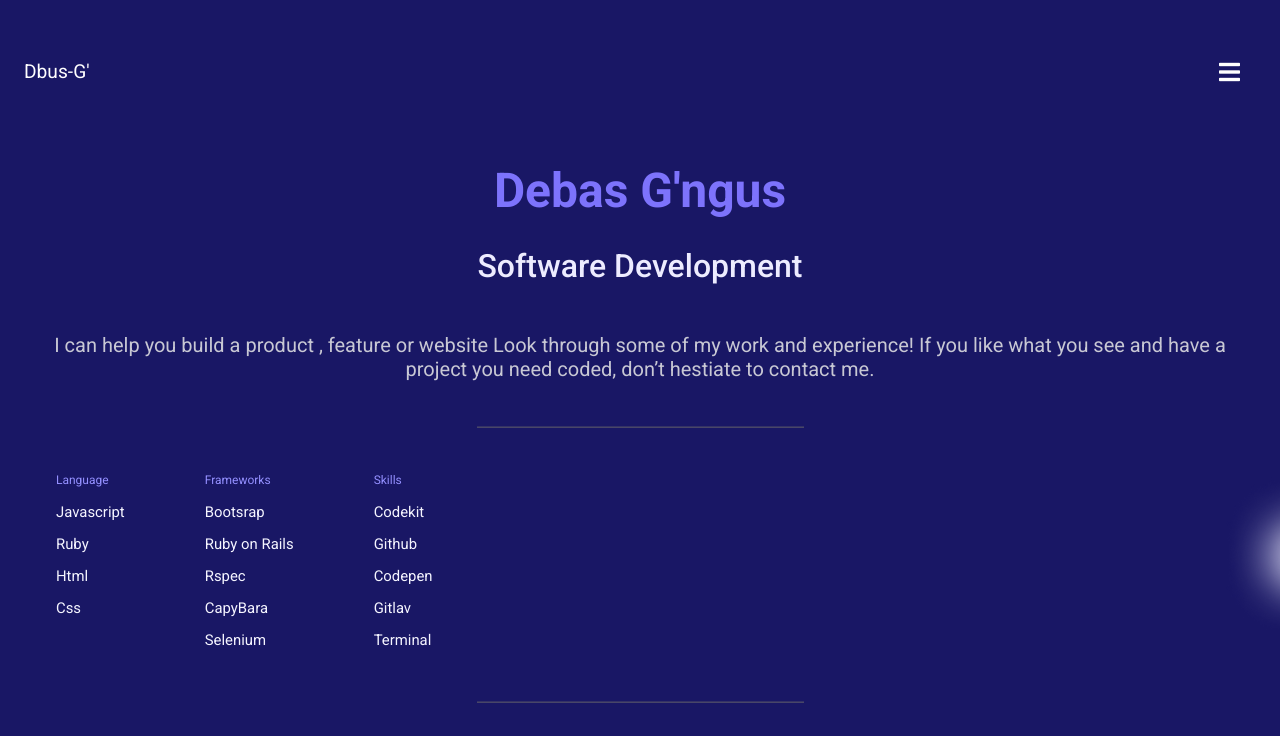
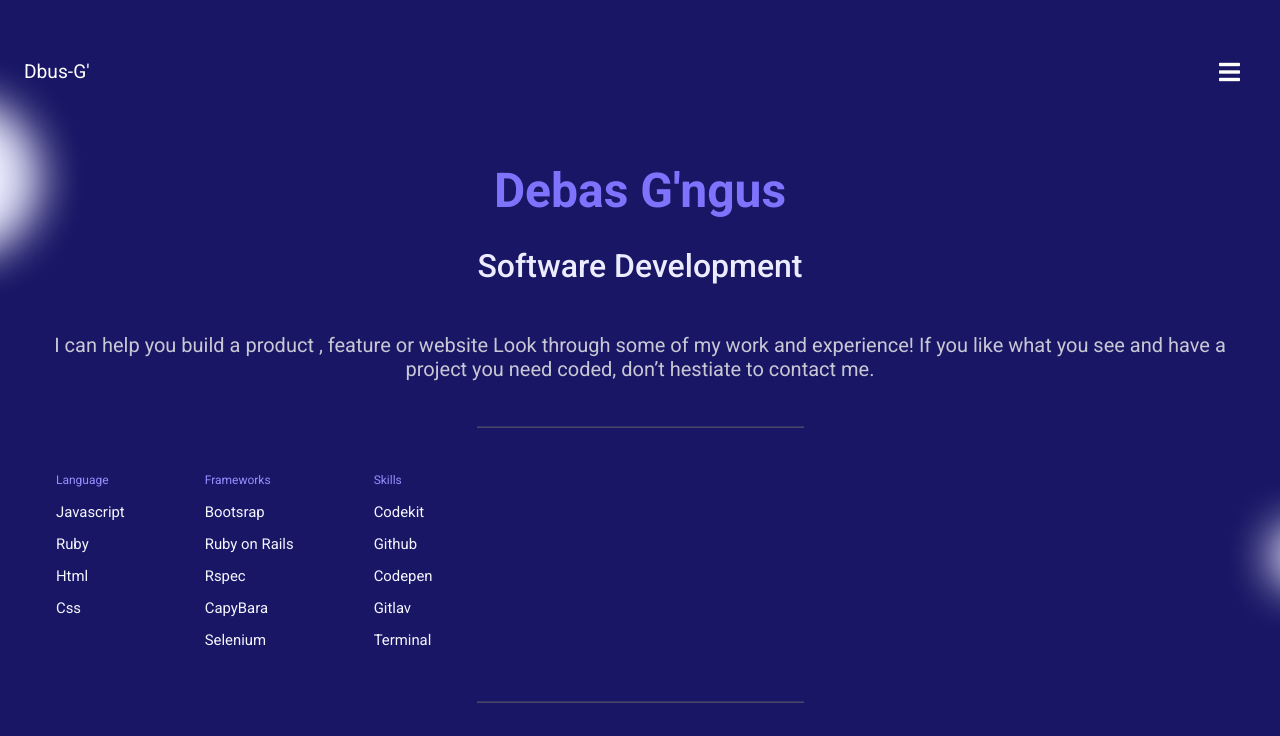
Before and after one commit to Debas-31/dbus-portfolio, a plain HTML site: page index.html in a window 1280 px wide. Shown: the top 736 px of the page. Drawn offline with Linux system fonts and the light colour scheme.

Commit message:
Modify background image position in style file

```diff
--- a/style.css
+++ b/style.css
@@ -27,7 +27,7 @@ body {
   text-align: center;
   background-image: url("./image/upper-left.png");
   background-repeat: no-repeat;
-  background-position: -10% 10%;
+  background-position: -1.2% 8.3%;
 }
 
 a {
```
